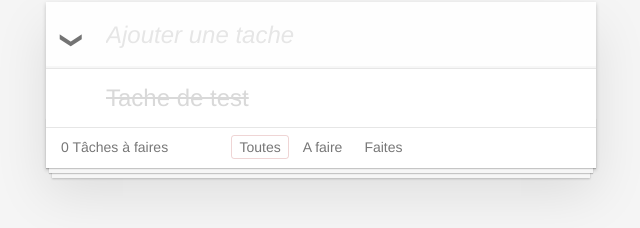
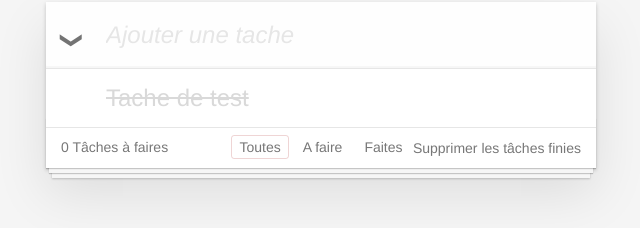
Before and after one commit to AnstettVictor/vueJsTodoList, a Vue app: page / in a window 1280 px wide. Both pictures are taken after a click on the checkbox 387 px from the left and 161 px from the top of the page. Shown: the part 128-356 px from the top of the page, without its empty margins (319-959 px from the left). Built offline with nearby package versions, Linux system fonts and the light colour scheme.

Commit message:
supprimer les taches finies

```diff
--- a/src/components/Todos.vue
+++ b/src/components/Todos.vue
@@ -20,11 +20,11 @@
         <footer class="footer" v-show="hasTodos">
             <span class="todo-count"><strong>{{ remaining }}</strong> Tâches à faires</span>
             <ul class="filters">
-
                 <li><a href="#" :class="{selected: filter === 'all'}" @click.prevent="filter = 'all'" >Toutes</a></li>
                 <li><a href="#" :class="{selected: filter === 'todo'}" @click.prevent="filter ='todo'">A faire</a></li>
                 <li><a href="#" :class="{selected: filter === 'done'}"  @click.prevent="filter = 'done'">Faites</a></li>
             </ul>
+            <button class="clear-completed" v-show="completed" @click.prevent="deleteCompleted">Supprimer les tâches finies</button>
         </footer>
     </section>
 </template>
@@ -53,7 +53,10 @@ export default {
         },
         deleteTodo (todo) {
             this.todos  = this.todos.filter(i => i !==todo)
-        }
+        },
+        deleteCompleted () {
+        this.todos = this.todos.filter(todo => !todo.completed)
+      },
 
     },
     computed: {
@@ -73,6 +76,7 @@ export default {
         remaining () {
             return this.todos.filter(todo => !todo.completed).length
         },
+        completed () { return this.todos.filter(todo => todo.completed).length },
         filteredTodos () {
             if(this.filter === 'todo') {
                 return this.todos.filter(todo => !todo.completed)
```
